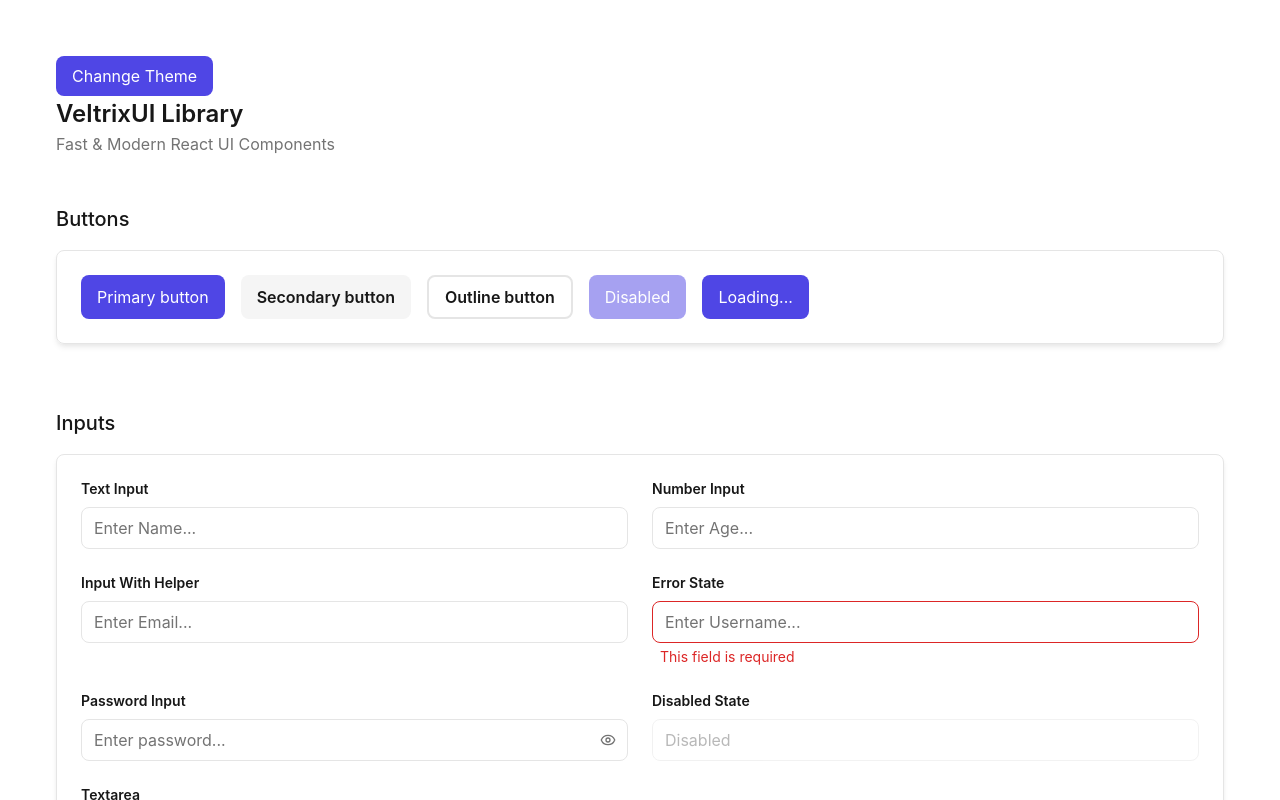
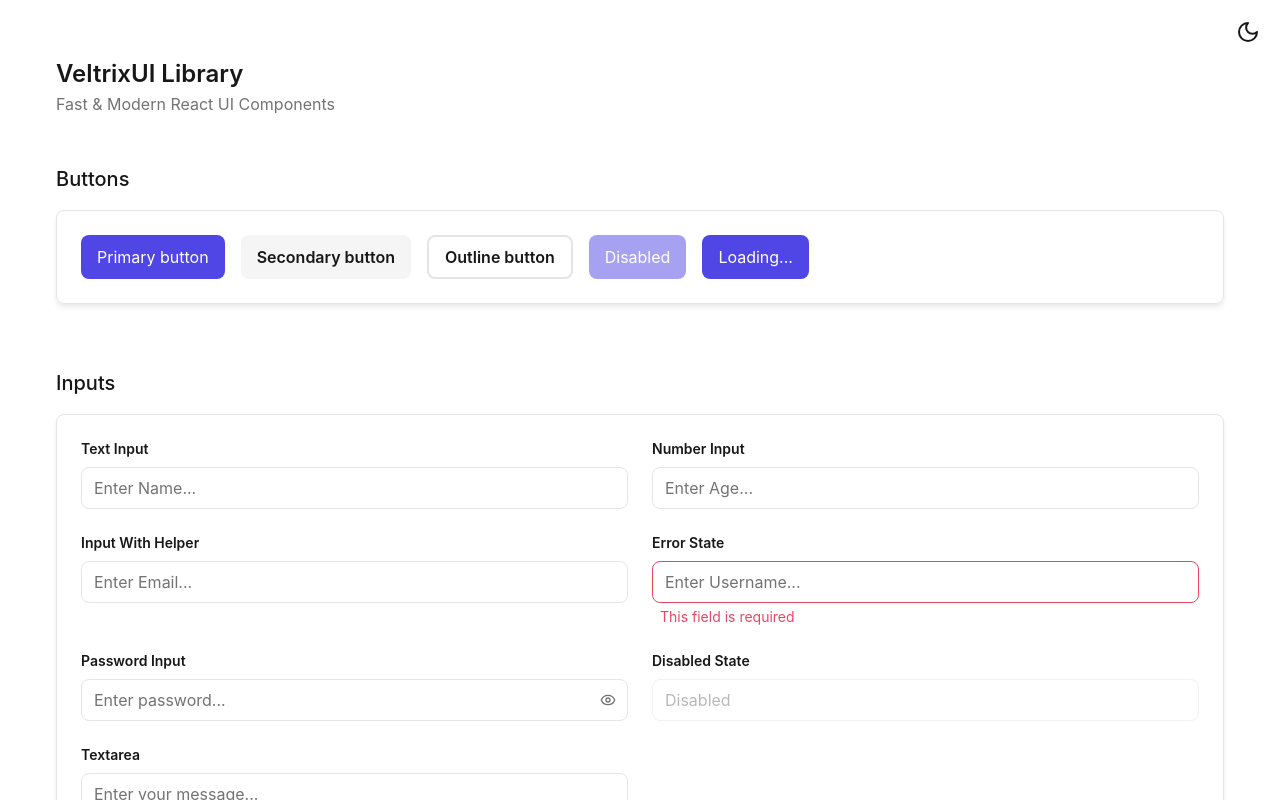
Before and after one commit to harischristodoulidis/VeltrixUI, a React (Vite) app: page / in a window 1280 px wide. Shown: the top 800 px of the page. Built offline with nearby package versions, Linux system fonts and the light colour scheme.

Commit message:
Implement dark mode

```diff
--- a/src/App.css
+++ b/src/App.css
@@ -17,7 +17,7 @@
   --color-ring: #4f46e5;
 
   /* Feedback Colors */
-  --color-error: #dc2626;
+  --color-error: #ec4561;
   --color-success: #16a34a;
   --color-warning: #ea580c;
   --color-info: #3b82f6;
@@ -89,14 +89,11 @@
     --color-muted: #171717;
     --color-muted-foreground: #a3a3a3;
     --color-primary: #6366f1;
-    --color-primary-foreground: #fafafa;
+    --color-primary-foreground: #222736;
     --color-secondary: #262626;
     --color-secondary-foreground: #fafafa;
     --color-secondary-hover: #404040;
-    --color-border: #262626;
+    --color-border: #737373;
     --color-ring: #6366f1;
-
-    --color-background-dark: #0a0a0a;
-    --color-foreground-dark: #fafafa;
   }
 }
--- a/src/App.tsx
+++ b/src/App.tsx
@@ -1,5 +1,5 @@
 import { useState, useEffect } from "react";
-
+import { Moon, Sun } from "lucide-react";
 import "./App.css";
 import Header from "./components/content/Header";
 import Buttons from "./components/content/Buttons";
@@ -11,12 +11,12 @@ import BreadcrumbContent from "./components/content/BreadcrumbContent";
 import FeedbackComponents from "./components/content/FeedbackComponents";
 import DataDisplay from "./components/content/DataDisplay";
 import Overlays from "./components/content/Overlays";
-import Button from "./components/ui/Button";
+import Tooltip from "./components/ui/Tooltip";
 
 function App() {
   const [darkMode, setDarkMode] = useState<boolean>(() => {
-    const stored = localStorage.getItem("darkMode");
-    return stored ? JSON.parse(stored) : false;
+    const storedTheme = localStorage.getItem("darkMode");
+    return storedTheme ? JSON.parse(storedTheme) : false;
   });
 
   useEffect(() => {
@@ -24,14 +24,25 @@ function App() {
     document.documentElement.classList.toggle("dark", darkMode);
   }, [darkMode]);
 
+  const handleChangeTheme = () => {
+    setDarkMode((prev) => !prev);
+  };
+
   return (
     <>
-      <div
-        className={`${darkMode && `dark`} mx-auto max-w-350 px-4 py-6 sm:px-6 sm:py-8 lg:px-8`}
-      >
-        <Button variant="primary" onClick={() => setDarkMode((prev) => !prev)}>
-          Channge Theme
-        </Button>
+      <div className={`mx-auto max-w-350 px-4 py-6 sm:px-6 sm:py-8 lg:px-8`}>
+        <div className="fixed top-5 right-5 z-50">
+          {!darkMode ? (
+            <Tooltip content="Switch to light mode" position="left">
+              <Moon className="cursor-pointer" onClick={handleChangeTheme} />
+            </Tooltip>
+          ) : (
+            <Tooltip content="Switch to light mode" position="left">
+              <Sun className="cursor-pointer" onClick={handleChangeTheme} />
+            </Tooltip>
+          )}
+        </div>
+
         <Header />
         <Buttons />
         <Inputs />
--- a/src/components/content/Overlays.tsx
+++ b/src/components/content/Overlays.tsx
@@ -27,7 +27,7 @@ export default function Overlays() {
             <Dropdown
               trigger={
                 <Button
-                  variant="outline"
+                  variant="primary"
                   className="inline-flex items-center justify-center gap-2"
                 >
                   Actions <MoreVertical className="ml-1 h-4 w-4" />
--- a/src/components/content/Tooltips.tsx
+++ b/src/components/content/Tooltips.tsx
@@ -5,6 +5,9 @@ import Tooltip from "../ui/Tooltip";
 export default function Tooltips() {
   return (
     <div>
+      <h3 className="text-foreground mb-3 text-base font-medium sm:text-lg">
+        Tooltips
+      </h3>
       <Card>
         <div className="flex flex-col flex-wrap gap-4 sm:flex-row">
           <Tooltip content="Tooltip on top">
--- a/src/variants/badgeVariants.ts
+++ b/src/variants/badgeVariants.ts
@@ -1,6 +1,6 @@
 export const badgeVariants = {
   default: "bg-muted text-foreground",
-  primary: "bg-primary text-primary-foreground",
+  primary: "bg-primary text-white",
   success: "bg-success text-primary-foreground",
   warning: "bg-warning text-primary-foreground",
   error: "bg-error text-primary-foreground",
--- a/src/variants/buttonVariants.ts
+++ b/src/variants/buttonVariants.ts
@@ -1,5 +1,5 @@
 export const buttonVariants = {
-  primary: "bg-primary text-primary-foreground hover:opacity-90",
+  primary: "bg-primary text-white hover:opacity-90",
   secondary:
     "bg-secondary text-secondary-foreground font-semibold hover:bg-secondary-hover",
   outline:
```
